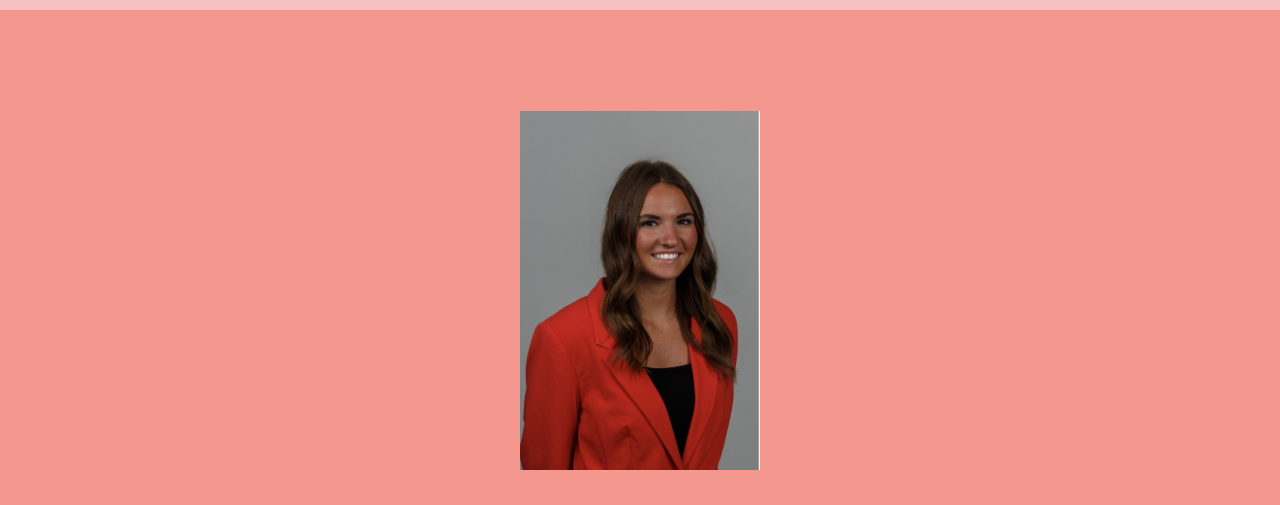
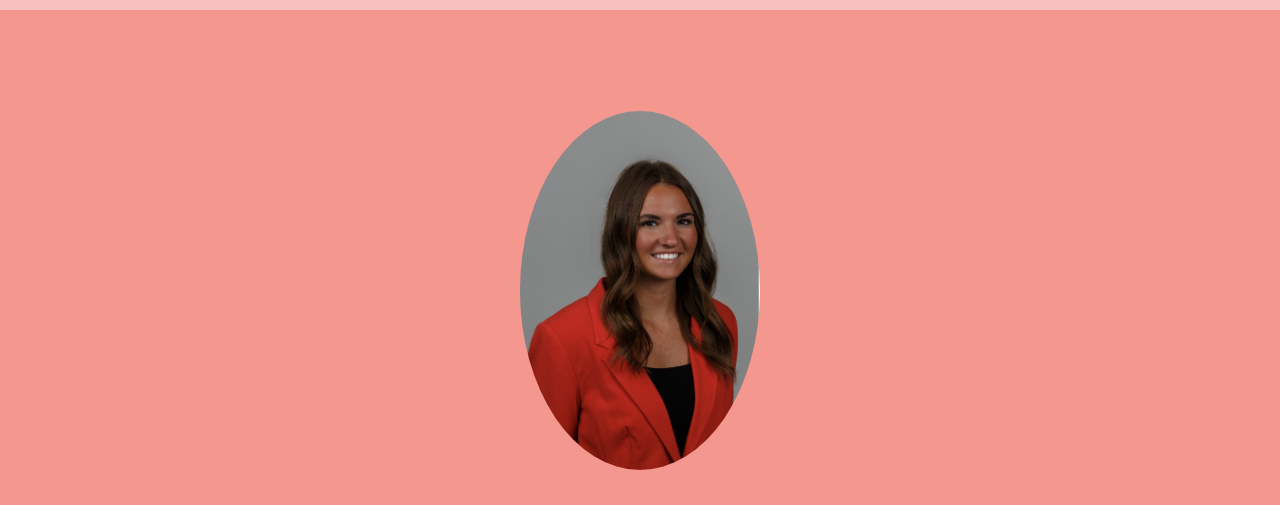
Before and after one commit to rcfitzgerald/dpm_portfolio, a plain HTML site: page index.html in a window 1280 px wide. Shown: the part 89-594 px from the top of the page. Drawn offline with nearby package versions, Linux system fonts and the light colour scheme.

Commit message:
added border around pic

```diff
--- a/index.html
+++ b/index.html
@@ -141,7 +141,7 @@
     <header class="masthead bg-primary text-white text-center">
       <div class="container d-flex align-items-center flex-column">
         <img
-          class="masthead-avatar mb-5"
+          class="masthead-avatar mb-5 border border-light rounded-circle"
           src="Business_Professional_Pic.jpg"
           alt="Rose Fitzgerald"
         />
@@ -156,6 +156,7 @@
         </p>
       </div>
     </header>
+
     <!-- Portfolio Section-->
     <section class="page-section portfolio" id="portfolio">
       <div class="container">
```
